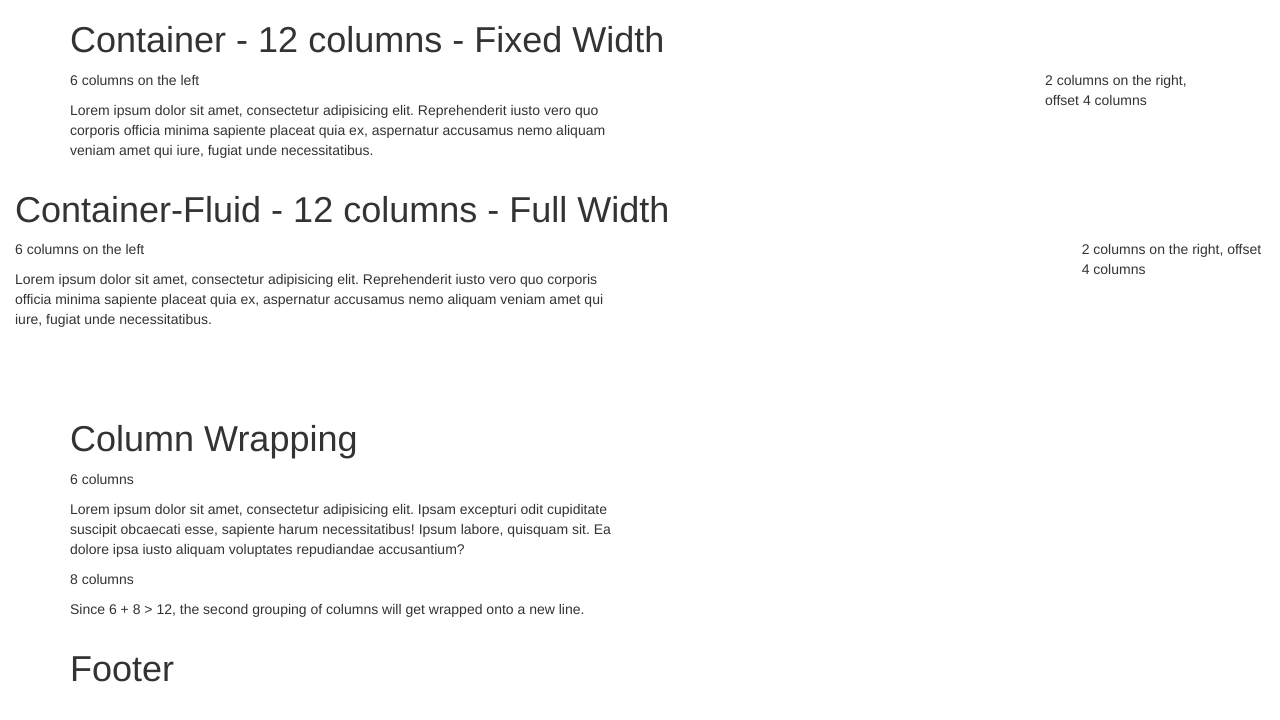
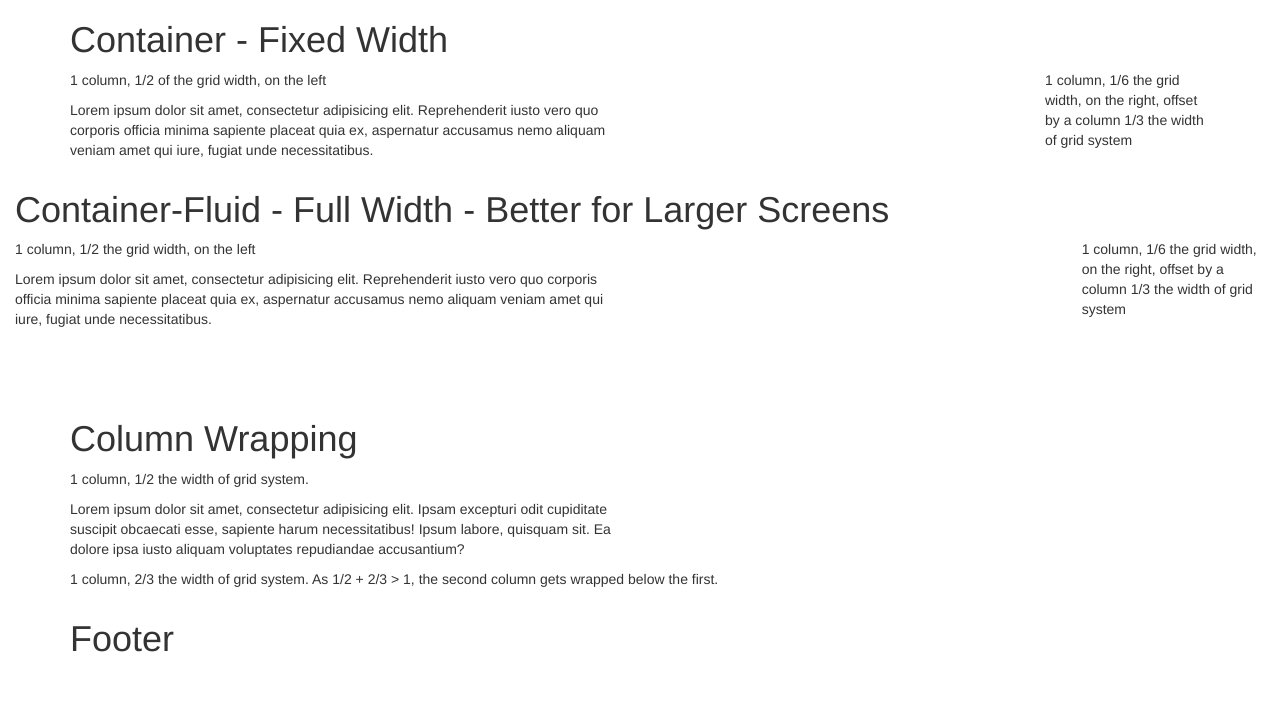
Before and after one commit to caseymacpowell/bootstrap-grid-system-presentation, a plain HTML site: page index.html in a window 1280 px wide. Drawn offline with nearby package versions, Linux system fonts and the light colour scheme.

Commit message:
Second Commit

```diff
--- a/index.html
+++ b/index.html
@@ -7,38 +7,43 @@
 	<link rel="stylesheet" href="https://maxcdn.bootstrapcdn.com/bootstrap/3.3.7/css/bootstrap.min.css" integrity="sha384-BVYiiSIFeK1dGmJRAkycuHAHRg32OmUcww7on3RYdg4Va+PmSTsz/K68vbdEjh4u" crossorigin="anonymous">
 </head>
 <body>
+	<!-- Utilizing Bootstrap's grid system. -->
 	<div class="container">
+		<!-- Created a column spanning full-width of grid for header. -->
 		<div class="row">
 			<div class="col-xs-12">
-				<h1>Container - 12 columns - Fixed Width</h1>
+				<h1>Container - Fixed Width</h1>
+			</div>
+		</div>
+		<div class="row">
+		<!-- Created 2 columns, the first is 1/2 of the grid width, the other is 1/6 the width, offset by 1/3 the width. -->
+			<div class="col-md-6">
+				<p>1 column, 1/2 of the grid width, on the left</p>
+				<p>Lorem ipsum dolor sit amet, consectetur adipisicing elit. Reprehenderit iusto vero quo corporis officia minima sapiente placeat quia ex, aspernatur accusamus nemo aliquam veniam amet qui iure, fugiat unde necessitatibus.</p>
+			</div>
+			<div class="col-md-2 col-md-offset-4">
+				<p>1 column, 1/6 the grid width, on the right, offset by a column 1/3 the width of grid system</p>
+			</div>
+		</div>
+	</div>
+	<!--Created an identical container to the one above but with class "container-fluid" to remove some of the pre-defined styles associated with class "container" Better for larger screens. -->
+	<div class="container-fluid">
+		<div class="row">
+			<div class="col-xs-12">
+				<h1>Container-Fluid - Full Width - Better for Larger Screens</h1>
 			</div>
 		</div>
 		<div class="row">
 			<div class="col-md-6">
-				<p>6 columns on the left</p>
+				<p>1 column, 1/2 the grid width, on the left</p>
 				<p>Lorem ipsum dolor sit amet, consectetur adipisicing elit. Reprehenderit iusto vero quo corporis officia minima sapiente placeat quia ex, aspernatur accusamus nemo aliquam veniam amet qui iure, fugiat unde necessitatibus.</p>
 			</div>
 			<div class="col-md-2 col-md-offset-4">
-				<p>2 columns on the right, offset 4 columns</p>
-			</div>
-		</div>
-	</div>
-	<div class="container-fluid">
-		<div class="row">
-			<div class="col-xs-12">
-				<h1>Container-Fluid - 12 columns - Full Width</h1>
-			</div>
-		</div>
-		<div class="row">
-			<div class="col-md-6">
-				<p>6 columns on the left</p>
-				<p>Lorem ipsum dolor sit amet, consectetur adipisicing elit. Reprehenderit iusto vero quo corporis officia minima sapiente placeat quia ex, aspernatur accusamus nemo aliquam veniam amet qui iure, fugiat unde necessitatibus.</p>
-			</div>
-			<div class="col-md-2 col-md-offset-4">
-				<p>2 columns on the right, offset 4 columns</p>
+				<p>1 column, 1/6 the grid width, on the right, offset by a column 1/3 the width of grid system</p>
 			</div>
 		</div>
 	</div><br><br><br>
+	<!-- Created another container to show an example of column wrapping. -->
 	<div class="container">
 		<div class="row">
 			<div class="col-xs-12">
@@ -47,14 +52,14 @@
 		</div>
 		<div class="row">
 			<div class="col-md-6">
-				<p>6 columns</p>
+				<p>1 column, 1/2 the width of grid system.</p>
 				<p>Lorem ipsum dolor sit amet, consectetur adipisicing elit. Ipsam excepturi odit cupiditate suscipit obcaecati esse, sapiente harum necessitatibus! Ipsum labore, quisquam sit. Ea dolore ipsa iusto aliquam voluptates repudiandae accusantium?</p>
 			</div>
 			<div class="col-md-8">
-				<p>8 columns</p>
-				<p>Since 6 + 8 > 12, the second grouping of columns will get wrapped onto a new line.</p>
+				<p>1 column, 2/3 the width of grid system. As 1/2 + 2/3 > 1, the second column gets wrapped below the first.</p>
 			</div>
 		</div>
+		<!-- Footer -->
 		<div class="row">
 			<div class="col-xs-12">
 				<h1>Footer</h1>
```
